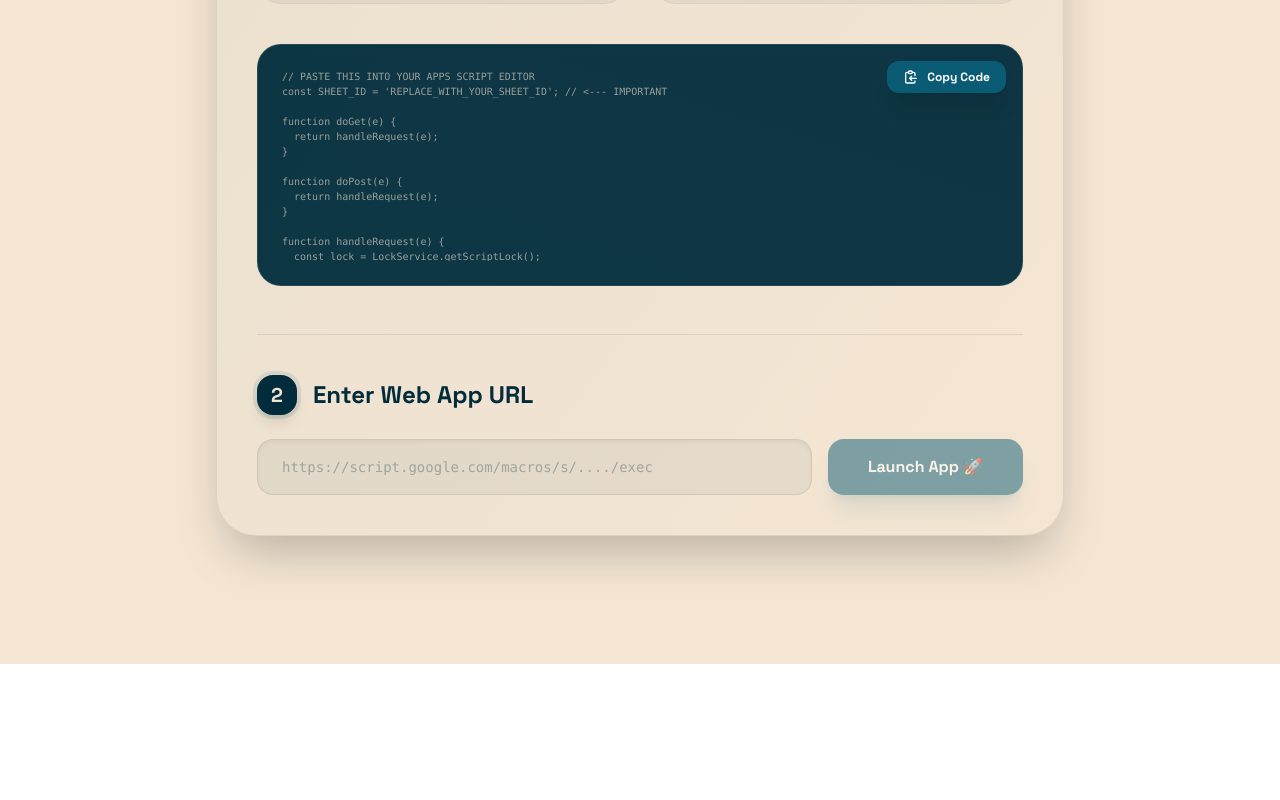
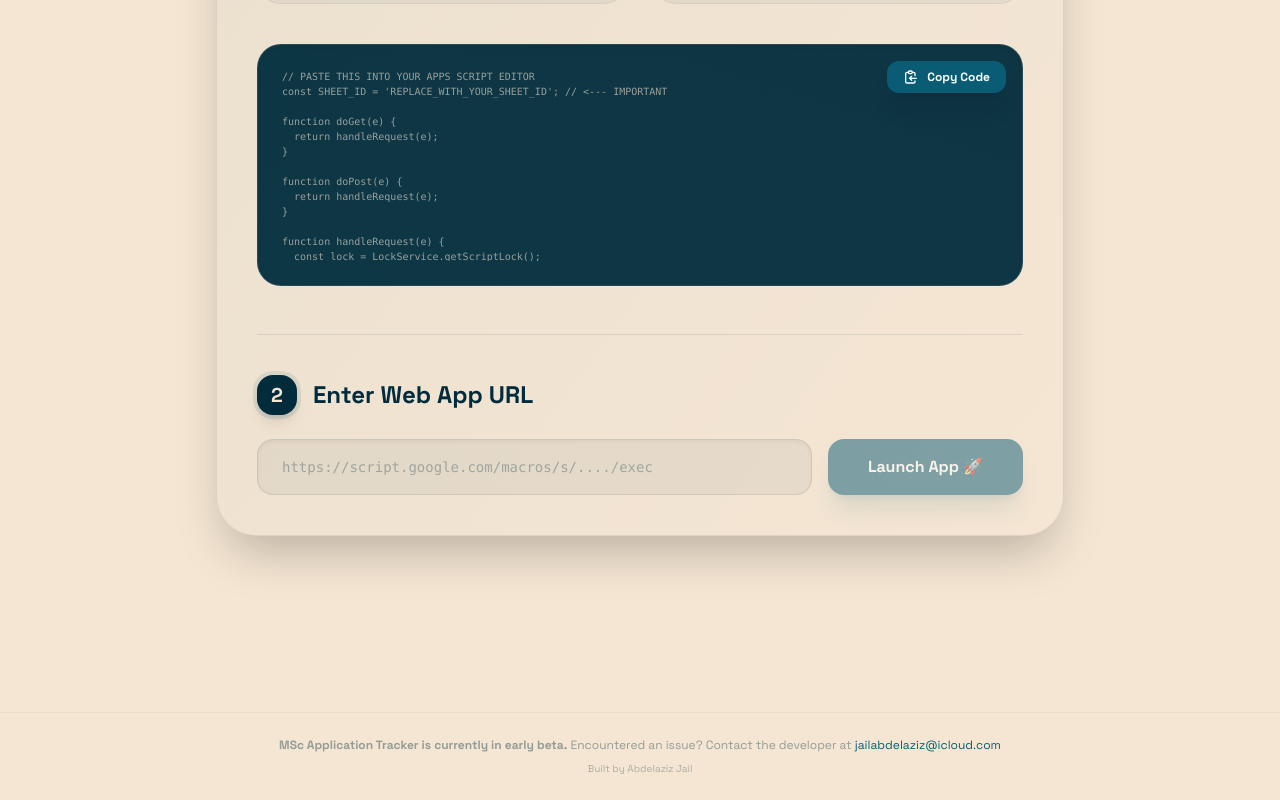
Before and after one commit to azizjail2003/applications-tracker, a Nuxt app: page /setup in a window 1280 px wide. Shown: the part 971-1771 px from the top of the page. Before the commit the page ends 1635 px from the top, so only its background shows below. Built offline with nearby package versions, Linux system fonts and the light colour scheme.

Commit message:
Add beta disclaimer and portfolio link

```diff
--- a/app.vue
+++ b/app.vue
@@ -1,9 +1,20 @@
 <template>
   <div class="min-h-screen bg-brand-light dark:bg-brand-dark text-brand-dark dark:text-brand-light transition-colors duration-500 font-sans selection:bg-brand-teal selection:text-white">
     <AppHeader />
-    <main class="container mx-auto px-4 py-8">
+    <main class="container mx-auto px-4 py-8 pb-20">
       <NuxtPage />
     </main>
+
+    <!-- Footer Disclaimer -->
+    <footer class="py-6 text-center border-t border-brand-dark/5 dark:border-brand-light/5 mt-auto space-y-2">
+        <p class="text-xs text-brand-dark/40 dark:text-brand-light/40">
+            <span class="font-bold">{{ t('footer.beta_note') }}</span>
+            {{ t('footer.contact') }} <a href="mailto:jailabdelaziz@icloud.com" class="text-brand-teal hover:underline">jailabdelaziz@icloud.com</a>
+        </p>
+        <p class="text-[10px] text-brand-dark/30 dark:text-brand-light/30">
+            {{ t('footer.built_by') }} <a href="https://jailabdelaziz.online" target="_blank" class="hover:text-brand-teal transition-colors">Abdelaziz Jail</a>
+        </p>
+    </footer>
     <ConfirmModal />
     <GlobalLoader />
   </div>
@@ -11,7 +22,7 @@
 
 <script setup lang="ts">
 const { initTheme } = useTheme();
-const { initLocale } = useTranslation();
+const { initLocale, t } = useTranslation();
 
 onMounted(() => {
   initTheme();
--- a/locales/en.ts
+++ b/locales/en.ts
@@ -89,5 +89,10 @@ export default {
         delete_app: 'Are you sure you want to delete this entire application?',
         delete_item: 'Are you sure you want to delete this item?',
         delete_rec: 'Are you sure you want to delete this recommender?'
+    },
+    footer: {
+        beta_note: 'MSc Application Tracker is currently in early beta.',
+        contact: 'Encountered an issue? Contact the developer at',
+        built_by: 'Built by',
     }
 };
--- a/locales/fr.ts
+++ b/locales/fr.ts
@@ -89,5 +89,10 @@ export default {
         delete_app: 'Êtes-vous sûr de vouloir supprimer cette candidature ?',
         delete_item: 'Êtes-vous sûr de vouloir supprimer cet élément ?',
         delete_rec: 'Êtes-vous sûr de vouloir supprimer ce recommandant ?'
+    },
+    footer: {
+        beta_note: 'MSc Application Tracker est actuellement en version bêta.',
+        contact: 'Un problème ? Contactez le développeur à',
+        built_by: 'Créé par',
     }
 };
```
